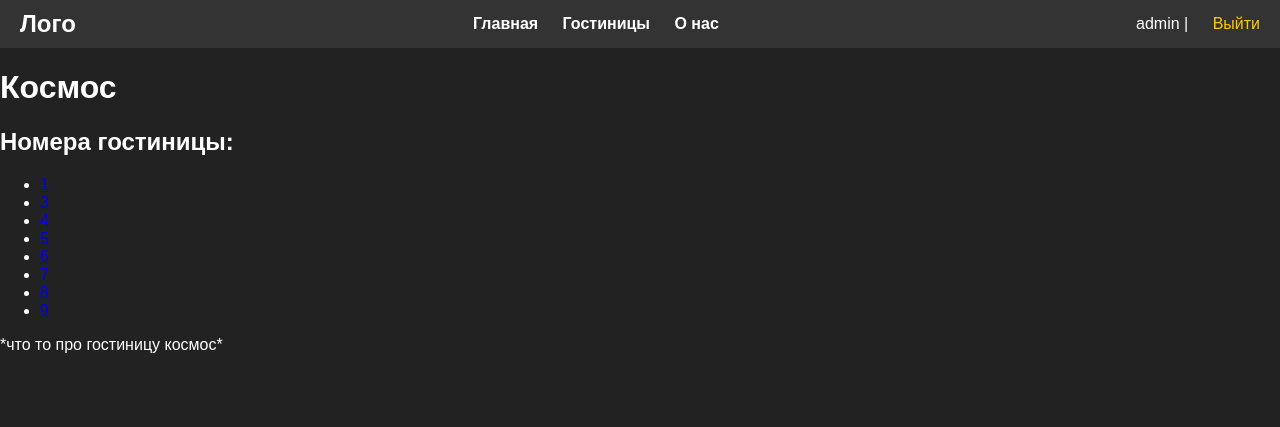
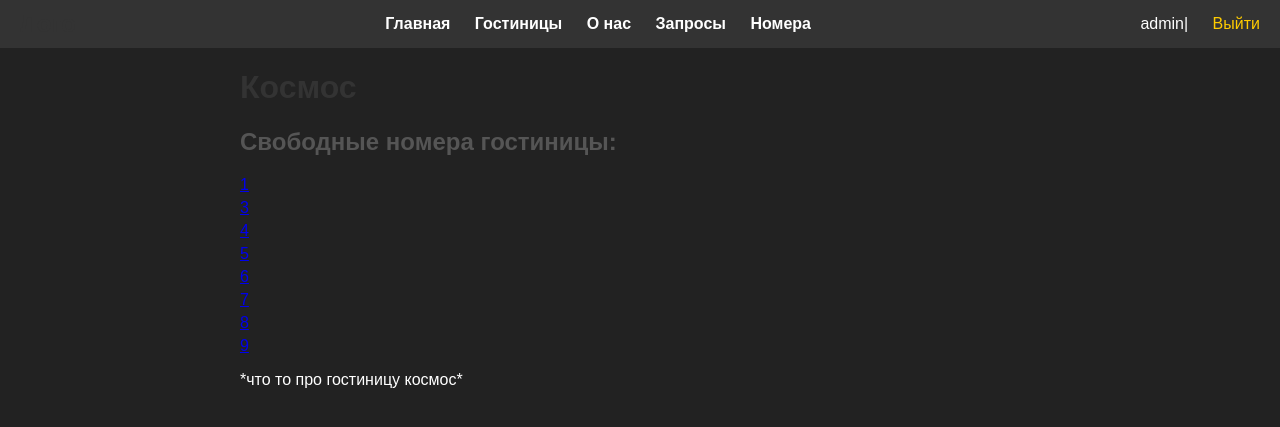
Before and after one commit to MSight1/sitedjango, a Django app: a page that uses templates/base.html in a window 1280 px wide. Shown: the top 427 px of the page. Run offline with Django 4.2, Linux system fonts and the light colour scheme; a user stored in the database is signed in; data comes from the database, SQL or seed files in the repository; both versions use the stored data as it was after the commit; parts of the project's set-up code (start-up, migrations or seed data) failed here and were passed over.

Commit message:
Небольшие апдейты в целом

```diff
--- a/gostinitsa/models.py
+++ b/gostinitsa/models.py
@@ -50,6 +50,7 @@ class Room(models.Model):
     class Status(models.IntegerChoices):
         AVAILABLE = 1, 'Свободен'
         OCCUPIED = 0, 'Занят'
+        INREQUEST = 2, 'В заявке на бронирование'
 
     hotel = models.ForeignKey(Gostinitsa, on_delete=models.CASCADE, verbose_name='Принадлежит гостинице')
     room_number = models.CharField(max_length=100, verbose_name='Номер комнаты')
--- a/gostinitsa/templates/gostinitsa/gos.html
+++ b/gostinitsa/templates/gostinitsa/gos.html
@@ -6,13 +6,67 @@
 
 {% block content %}
 
+<style>
+  /* Общие стили для контента */
+  .content-container {
+    max-width: 800px;
+    margin: 0 auto;
+  }
+
+  /* Стили для изображения и описания */
+  .img-article-left {
+    float: left;
+    margin: 0 20px 10px 0;
+    border-radius: 8px;
+    box-shadow: 0 4px 8px rgba(0, 0, 0, 0.1);
+    transition: transform 0.3s ease-in-out;
+  }
+
+  .img-article-left:hover {
+    transform: scale(1.1);
+  }
+
+  /* Стили для заголовка и содержания */
+  h1 {
+    color: #333;
+  }
+
+  h2 {
+    color: #555;
+  }
+
+  ul {
+    list-style-type: none;
+    padding: 0;
+  }
+
+  li {
+    margin-bottom: 5px;
+  }
+
+  /* Анимация для списка номеров гостиницы */
+  ul li {
+    opacity: 0;
+    transform: translateX(-20px);
+    animation: fadeInRight 0.5s forwards;
+  }
+
+  @keyframes fadeInRight {
+    to {
+      opacity: 1;
+      transform: translateX(0);
+    }
+  }
+</style>
+
+<div class="content-container">
   <h1>{{ hotel.title }}</h1>
 
   {% if hotel.photo %}
-<p><img class="img-article-left" src="{{ hotel.photo.url }}"></p>
+    <p><img class="img-article-left" src="{{ hotel.photo.url }}" alt="{{ hotel.title }}"></p>
   {% endif %}
 
-<h2>Номера гостиницы:</h2>
+  <h2>Свободные номера гостиницы:</h2>
   <ul>
     {% for room in rooms %}
       <li><a href="{% url 'show_room' hotel_id=hotel.id room_number=room.room_number %}">{{ room.room_number }}</a></li>
@@ -20,4 +74,6 @@
   </ul>
 
   {{ hotel.content|linebreaks }}
+</div>
+
 {% endblock %}
--- a/gostinitsa/templates/gostinitsa/room.html
+++ b/gostinitsa/templates/gostinitsa/room.html
@@ -6,7 +6,7 @@
 
 {% block content %}
 
-<h1>{{ room.room_number }}</h1>
+<h1>Номер {{ room.room_number }}</h1>
 
 {% if hotel.photo %}
 <p><img class="img-article-left" src="{{ hotel.photo.url }}"></p>
@@ -14,7 +14,7 @@
 
 <form method="post" action="{% url 'reserve_room' hotel_id=hotel.id room_number=room.room_number %}">
   {% csrf_token %}
-  <label for="check_in_date">Дата заезда:</label>
+  <label for="check_in_date">Укажите Дату  заезда:</label>
   {{ form.check_in_date }}
 
   <label for="duration">Продолжительность пребывания (в днях):</label>
--- a/gostinitsa/urls.py
+++ b/gostinitsa/urls.py
@@ -12,5 +12,6 @@ urlpatterns = [
     path('operator/requests/', views.operator_requests, name='operator_requests'),
     path('operator/approve/<int:request_id>/', views.approve_request, name='approve_request'),
     path('operator/reject/<int:request_id>/', views.reject_request, name='reject_request'),
+    path('operator/rooms/', views.operator_rooms, name='operator_rooms'),
     path('thank-you/', views.thank_you_page, name='thank_you'),
 ]
--- a/gostinitsa/views.py
+++ b/gostinitsa/views.py
@@ -50,7 +50,7 @@ def reserve_room(request, hotel_id, room_number):
 
             reservation.save()
 
-            room.is_status = Room.Status.OCCUPIED
+            room.is_status = Room.Status.INREQUEST
             room.save()
 
             # Редирект на страницу благодарности
@@ -78,8 +78,13 @@ def reject_request(request, request_id):
     reservation.status = Reservation.Status.CANCELED
     reservation.save()
     return redirect('operator_requests')
+def operator_rooms(request):
+    gostinitsy = Gostinitsa.objects.all()
+    rooms = Room.objects.all()
+
+    return render(request, 'gostinitsa/operator_rooms.html', {'gostinitsy': gostinitsy, 'rooms': rooms})
 
 @user_passes_test(lambda u: u.is_staff, login_url='users/login')
 def requests_page(request):
-    requests = Reservation.objects.filter(status=Reservation.Status.NEW)
+    requests = Reservation.objects.filter(status=Reservation.Status.PENDING_APPROVAL)
     return render(request, 'gostinitsa/requests.html', {'requests': requests})
--- a/sitegostinitsa/settings.py
+++ b/sitegostinitsa/settings.py
@@ -122,6 +122,9 @@ USE_TZ = True
 
 STATIC_URL = 'static/'
 
+MEDIA_ROOT = BASE_DIR / 'media'
+MEDIA_URL = '/media/'
+
 
 
 # Default primary key field type
--- a/sitegostinitsa/urls.py
+++ b/sitegostinitsa/urls.py
@@ -3,7 +3,7 @@ from django.urls import path , include
 
 
 urlpatterns = [
-    path('admin/', admin.site.urls),
+    path('admin/', admin.site.urls, name='admin'),
     path('', include('gostinitsa.urls')),
     path('users/', include('users.urls', namespace='users')),
 ]
--- a/templates/base.html
+++ b/templates/base.html
@@ -27,11 +27,16 @@
           <li><a href="{% url 'home'%}">Главная</a></li>
           <li><a href="{% url 'catalog'%}">Гостиницы</a></li>
           <li><a href="{% url 'about'%}">О нас</a></li>
+        {% if user.is_staff %}
+            <li><a href="{% url 'operator_requests'%}">Запросы</a></li>
+            <li><a href="/operator/rooms/">Номера</a></li>
+        {% endif %}
         </ul>
       </nav>
+
         {% if user.is_authenticated %}
         <div class="user-actions">
-            {{ user.username }} | <a href="{% url 'users:logout' %}"> Выйти </a>
+            {{ user.username }}| <a href="{% url 'users:logout' %}"> Выйти </a>
         </div>
         {% else %}
           <div class="user-actions">
```
Also changed, not shown: gostinitsa/templates/gostinitsa/about.html (+14 -9 lines), gostinitsa/templates/gostinitsa/operator_rooms.html (added, +19 -0 lines), gostinitsa/templates/gostinitsa/requests.html (+5 -2 lines), db.sqlite3. Lines whose indentation alone changed are shown as unchanged.
